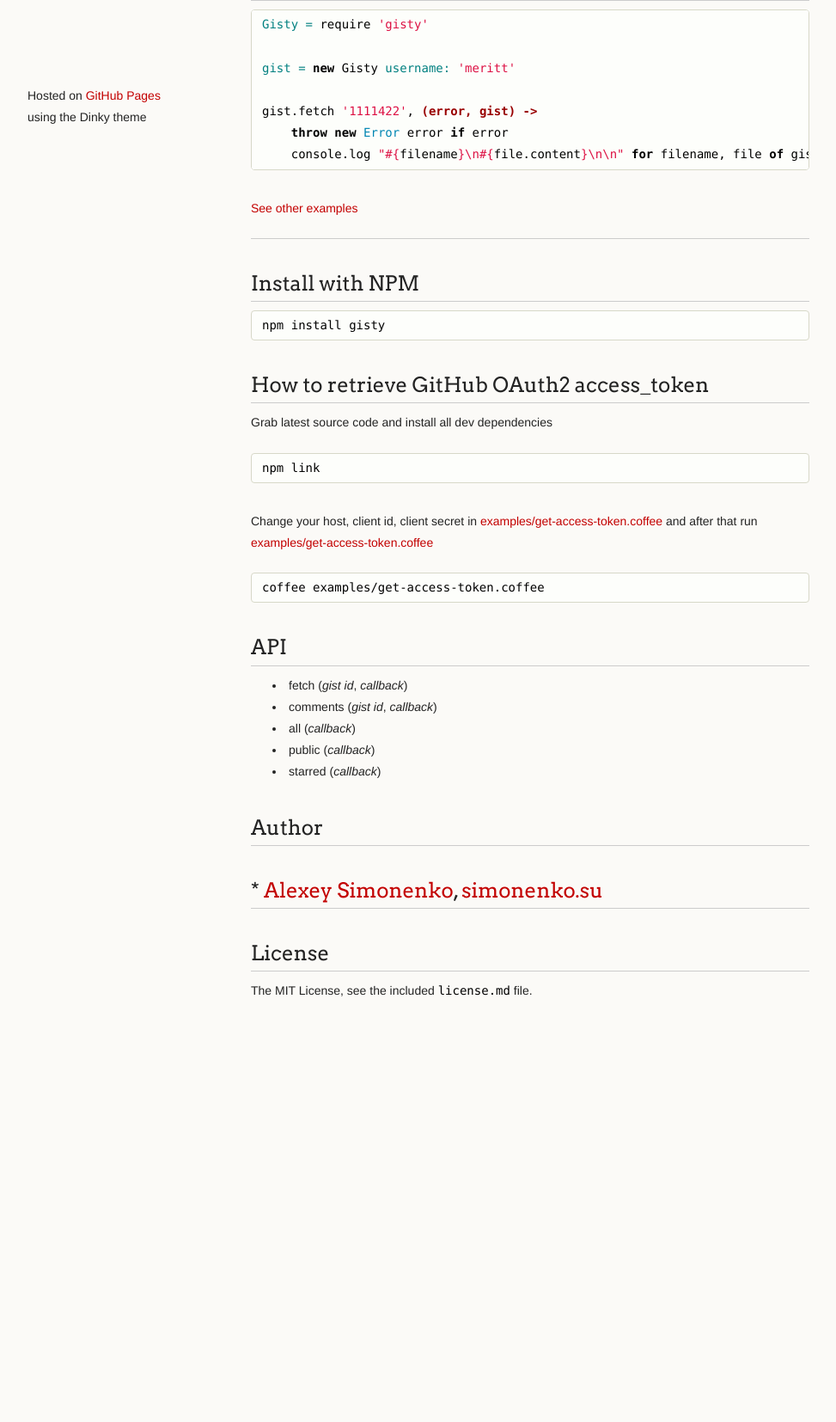
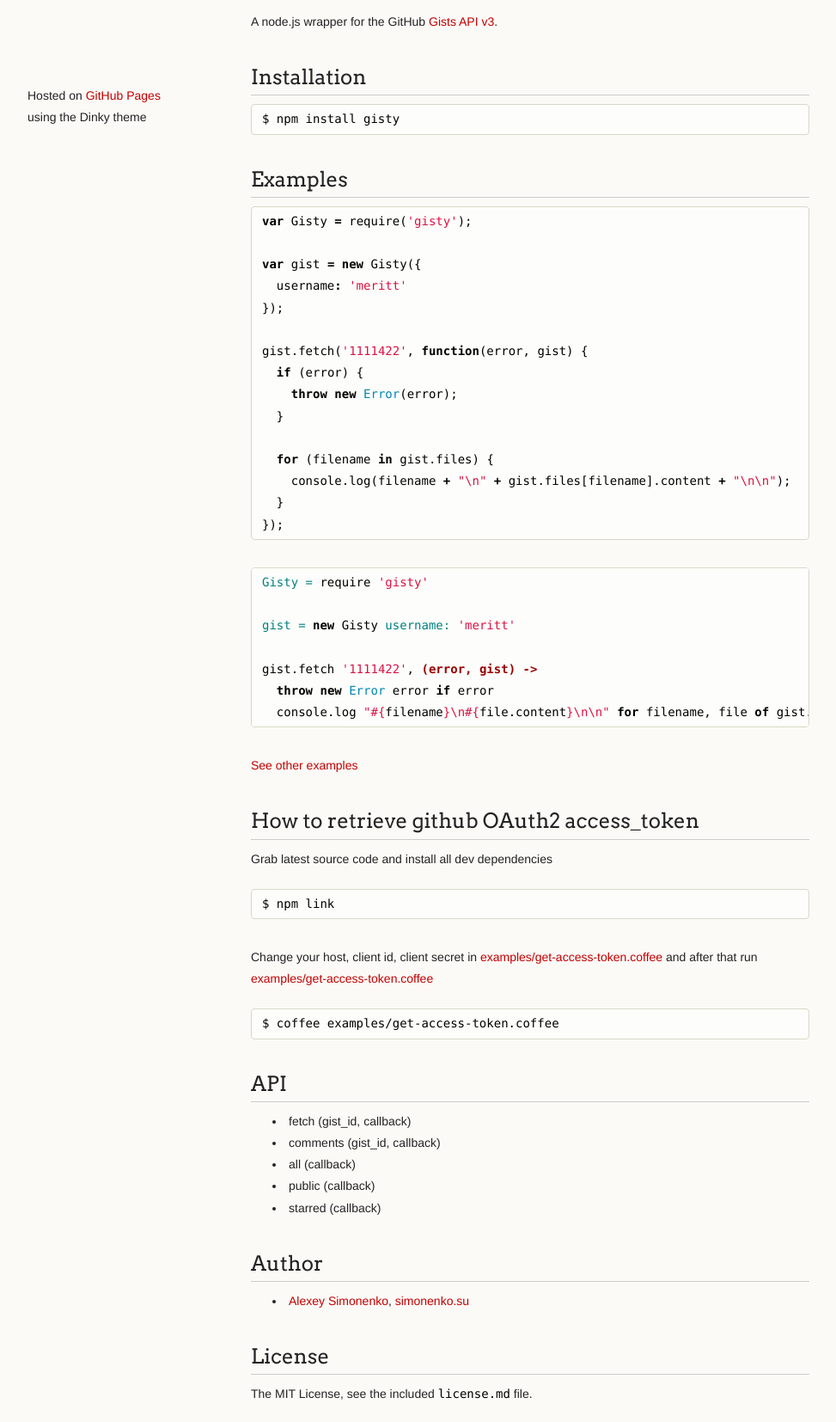
Before and after one commit to meritt/node-gisty, a web app: file index.html in a window 1280 px wide. Shown: the part 619-2273 px from the top of the page at 86% size, without its empty margins (18-991 px from the left). Before the commit the page ends 1778 px from the top, so only its background shows below. Run offline with its HTML, style and script files only (its server is not run), Linux system fonts and the light colour scheme.

Commit message:
Create gh-pages branch via GitHub

```diff
--- a/index.html
+++ b/index.html
@@ -3,7 +3,7 @@
   <head>
     <meta charset="utf-8">
     <meta http-equiv="X-UA-Compatible" content="chrome=1">
-    <title>node-gisty by meritt</title>
+    <title>gisty by meritt</title>
 
     <link rel="stylesheet" href="stylesheets/styles.css">
     <link rel="stylesheet" href="stylesheets/pygment_trac.css">
@@ -16,8 +16,8 @@
   <body>
     <div class="wrapper">
       <header>
-        <h1 class="header">node-gisty</h1>
-        <p class="header">A Node.JS wrapper for the GitHub gist API v3</p>
+        <h1 class="header">gisty</h1>
+        <p class="header">A node.js wrapper for the Gists API</p>
 
         <ul>
           <li class="download"><a class="buttons" href="https://github.com/meritt/node-gisty/zipball/master">Download ZIP</a></li>
@@ -30,17 +30,24 @@
 
       </header>
       <section>
-        <h1>
-<a name="gisty" class="anchor" href="#gisty"><span class="octicon octicon-link"></span></a>Gisty</h1>
+        <p><a href="http://badge.fury.io/js/gisty"><img src="https://badge.fury.io/js/gisty.png" alt="NPM version"></a> <a href="https://david-dm.org/meritt/node-gisty"><img src="https://david-dm.org/meritt/node-gisty.png" alt="Dependency Status"></a></p>
 
-<p>A Node.JS wrapper for the <a href="http://developer.github.com/v3/gists/">GitHub gist API v3</a>.</p>
+<p>A node.js wrapper for the GitHub <a href="http://developer.github.com/v3/gists/">Gists API v3</a>.</p>
 
 <h2>
-<a name="how-to-use-with-javascript" class="anchor" href="#how-to-use-with-javascript"><span class="octicon octicon-link"></span></a>How to use with JavaScript</h2>
+<a name="installation" class="anchor" href="#installation"><span class="octicon octicon-link"></span></a>Installation</h2>
 
-<div class="highlight highlight-javascript"><pre><span class="kd">var</span> <span class="nx">Gisty</span> <span class="o">=</span> <span class="nx">require</span><span class="p">(</span><span class="s1">'gisty'</span><span class="p">);</span>
+<pre><code>$ npm install gisty
+</code></pre>
 
-<span class="kd">var</span> <span class="nx">gist</span> <span class="o">=</span> <span class="k">new</span> <span class="nx">Gisty</span><span class="p">({</span><span class="nx">username</span><span class="o">:</span> <span class="nx">meritt</span><span class="p">});</span>
+<h2>
+<a name="examples" class="anchor" href="#examples"><span class="octicon octicon-link"></span></a>Examples</h2>
+
+<div class="highlight highlight-js"><pre><span class="kd">var</span> <span class="nx">Gisty</span> <span class="o">=</span> <span class="nx">require</span><span class="p">(</span><span class="s1">'gisty'</span><span class="p">);</span>
+
+<span class="kd">var</span> <span class="nx">gist</span> <span class="o">=</span> <span class="k">new</span> <span class="nx">Gisty</span><span class="p">({</span>
+  <span class="nx">username</span><span class="o">:</span> <span class="s1">'meritt'</span>
+<span class="p">});</span>
 
 <span class="nx">gist</span><span class="p">.</span><span class="nx">fetch</span><span class="p">(</span><span class="s1">'1111422'</span><span class="p">,</span> <span class="kd">function</span><span class="p">(</span><span class="nx">error</span><span class="p">,</span> <span class="nx">gist</span><span class="p">)</span> <span class="p">{</span>
   <span class="k">if</span> <span class="p">(</span><span class="nx">error</span><span class="p">)</span> <span class="p">{</span>
@@ -53,9 +60,6 @@
 <span class="p">});</span>
 </pre></div>
 
-<h2>
-<a name="or-with-coffeescript" class="anchor" href="#or-with-coffeescript"><span class="octicon octicon-link"></span></a>Or with CoffeeScript</h2>
-
 <div class="highlight highlight-coffeescript"><pre><span class="nv">Gisty = </span><span class="nx">require</span> <span class="s">'gisty'</span>
 
 <span class="nv">gist = </span><span class="k">new</span> <span class="nx">Gisty</span> <span class="nv">username: </span><span class="s">'meritt'</span>
@@ -67,48 +71,44 @@
 
 <p><a href="http://github.com/meritt/node-gisty/tree/master/examples">See other examples</a></p>
 
-<hr><h2>
-<a name="install-with-npm" class="anchor" href="#install-with-npm"><span class="octicon octicon-link"></span></a>Install with NPM</h2>
-
-<pre><code>npm install gisty
-</code></pre>
-
 <h2>
-<a name="how-to-retrieve-github-oauth2-access_token" class="anchor" href="#how-to-retrieve-github-oauth2-access_token"><span class="octicon octicon-link"></span></a>How to retrieve GitHub OAuth2 access_token</h2>
+<a name="how-to-retrieve-github-oauth2-access_token" class="anchor" href="#how-to-retrieve-github-oauth2-access_token"><span class="octicon octicon-link"></span></a>How to retrieve github OAuth2 access_token</h2>
 
 <p>Grab latest source code and install all dev dependencies</p>
 
-<pre><code>npm link
+<pre><code>$ npm link
 </code></pre>
 
 <p>Change your host, client id, client secret in <a href="http://github.com/meritt/node-gisty/blob/master/examples/get-access-token.coffee">examples/get-access-token.coffee</a> and after that run <a href="http://github.com/meritt/node-gisty/blob/master/examples/get-access-token.coffee">examples/get-access-token.coffee</a></p>
 
-<pre><code>coffee examples/get-access-token.coffee
+<pre><code>$ coffee examples/get-access-token.coffee
 </code></pre>
 
 <h2>
 <a name="api" class="anchor" href="#api"><span class="octicon octicon-link"></span></a>API</h2>
 
 <ul>
-<li>fetch (<em>gist id</em>, <em>callback</em>)</li>
-<li>comments (<em>gist id</em>, <em>callback</em>)</li>
-<li>all (<em>callback</em>)</li>
-<li>public (<em>callback</em>)</li>
-<li>starred (<em>callback</em>)</li>
+<li>fetch (gist_id, callback)</li>
+<li>comments (gist_id, callback)</li>
+<li>all (callback)</li>
+<li>public (callback)</li>
+<li>starred (callback)</li>
 </ul><h2>
 <a name="author" class="anchor" href="#author"><span class="octicon octicon-link"></span></a>Author</h2>
 
-<h2>
-<a name="-alexey-simonenko-simonenkosu" class="anchor" href="#-alexey-simonenko-simonenkosu"><span class="octicon octicon-link"></span></a>* <a href="mailto:alexey@simonenko.su">Alexey Simonenko</a>, <a href="http://simonenko.su">simonenko.su</a>
-</h2>
-
-<h2>
+<ul>
+<li>
+<a href="mailto:alexey@simonenko.su">Alexey Simonenko</a>, <a href="http://simonenko.su">simonenko.su</a>
+</li>
+</ul><h2>
 <a name="license" class="anchor" href="#license"><span class="octicon octicon-link"></span></a>License</h2>
 
 <p>The MIT License, see the included <code>license.md</code> file.</p>
+
+<p><a href="https://bitdeli.com/free" title="Bitdeli Badge"><img src="https://d2weczhvl823v0.cloudfront.net/meritt/node-gisty/trend.png" alt="Bitdeli Badge"></a></p>
       </section>
       <footer>
-        <p><small>Hosted on <a href="https://pages.github.com">GitHub Pages</a> using the Dinky theme</small></p>
+        <p><small>Hosted on <a href="http://pages.github.com">GitHub Pages</a> using the Dinky theme</small></p>
       </footer>
     </div>
     <!--[if !IE]><script>fixScale(document);</script><![endif]-->
--- a/stylesheets/styles.css
+++ b/stylesheets/styles.css
@@ -97,12 +97,12 @@ strong {
   font-weight:700;
 }
 
-ul li {
+ul {
   list-style: inside;
   padding-left: 25px;
 }
 
-ol li {
+ol {
   list-style: decimal inside;
   padding-left: 20px;
 }
@@ -149,6 +149,14 @@ img {
   border: 1px solid #ccc;
 }
 
+p img {
+  display: inline;
+  margin: 0;
+  padding: 0;
+  vertical-align: middle;
+  text-align: center;
+  border: none;
+}
 
 /* Code blocks */
 
```
Also changed, not shown: params.json (+1 -1 lines). Lines whose indentation alone changed are shown as unchanged.
